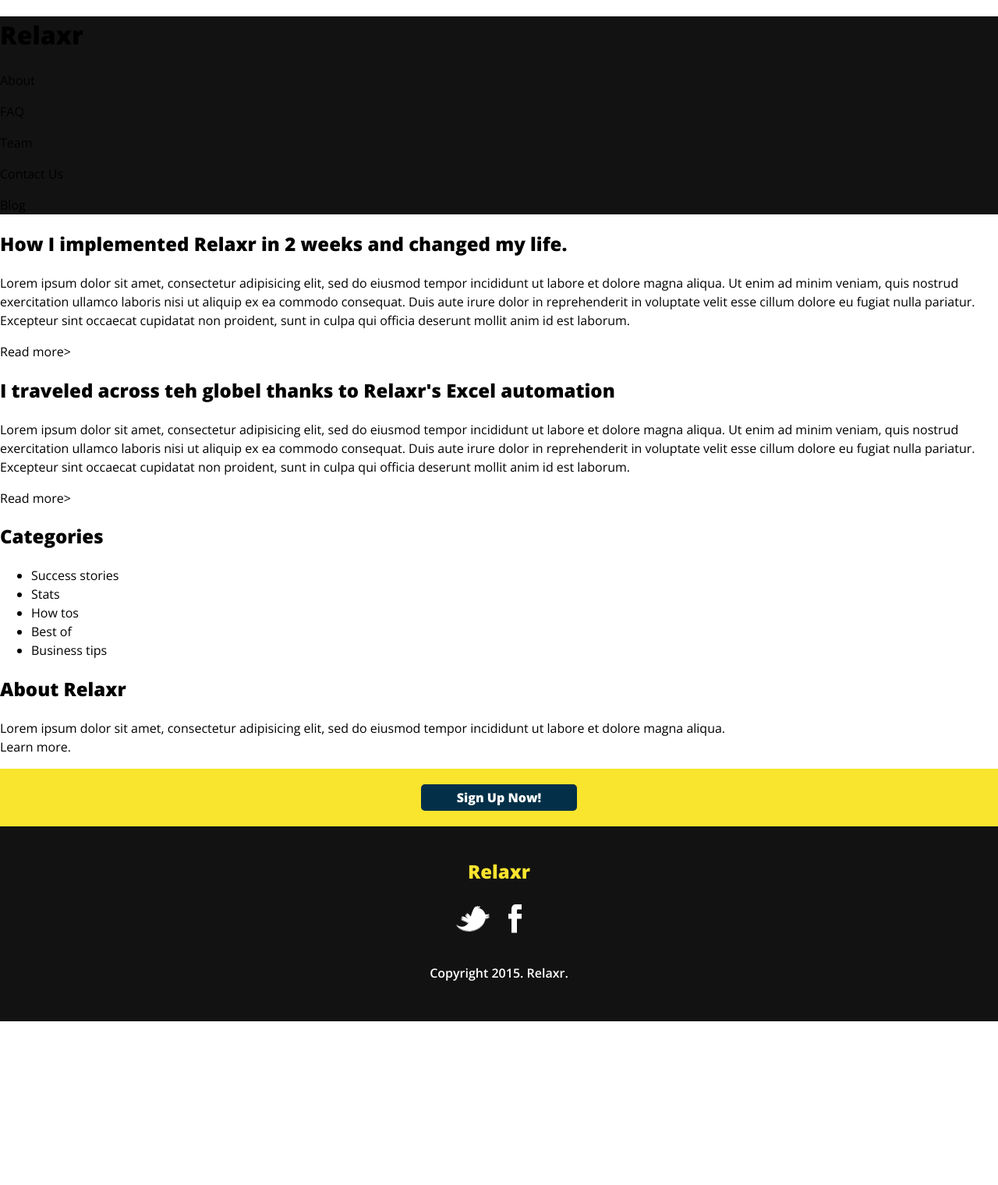
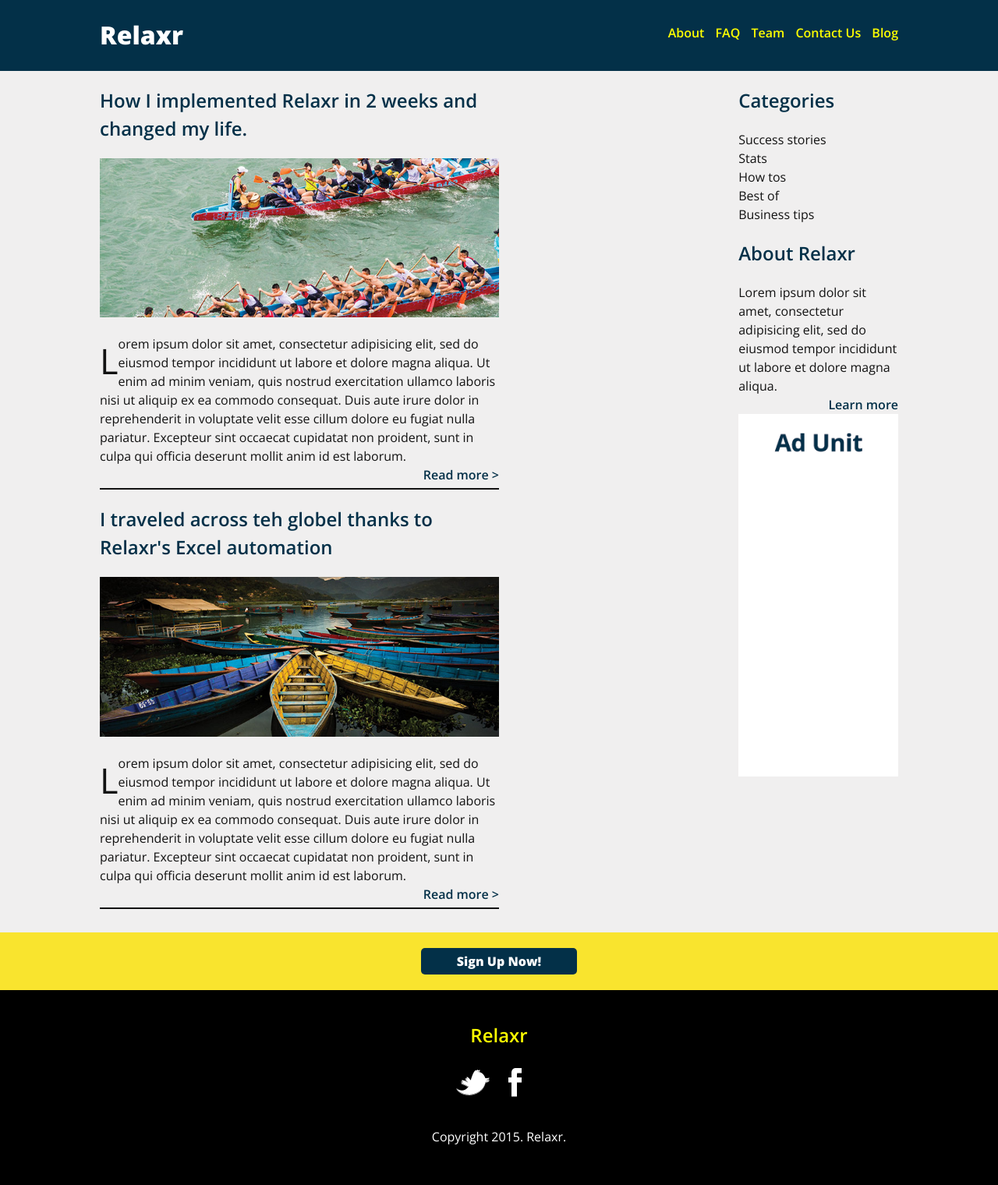
Before and after one commit to ArneZ2017/relaxr, a plain HTML site: page blog.html in a window 1280 px wide. Shown: the whole page at 78% size. Before the commit the page ends 1310 px from the top, so only its background shows below. Drawn offline with nearby package versions, Linux system fonts and the light colour scheme.

Commit message:
blog update

```diff
--- a/blog.html
+++ b/blog.html
@@ -8,31 +8,41 @@
   	<meta name="keywords" content="one, two, three">
 
 	<link rel="stylesheet" href="css/normalize.css">
-	<link rel="stylesheet" href="css/style.css">
+	<link rel="stylesheet" href="css/blog_style.css">
 	<link rel="stylesheet" href="https://fonts.googleapis.com/css?family=Open+Sans:300,300i,400,600,800">
 
 </head>
 
 <body>
 
-	<header class="almost-black">
+
+
+
+<header class="clearfix">
+
 		<h1>
 			Relaxr
 		</h1>
-		<p>About</p>
-		<p>FAQ</p>
-		<p>Team</p>
-		<p>Contact Us</p>
-		<p>Blog</p>
-	</header>
+
+
+	<nav>
+		<a href="">About</a>
+		<a href="">FAQ</a>
+		<a href="">Team</a>
+		<a href="">Contact Us</a>
+		<a href="">Blog</a>
+	</nav>
+
+</header>
+
+	<div class="container clearfix">
 
 	<main>
 		<h2>
 			How I implemented Relaxr in 2 weeks and changed my life.
 		</h2>
-		<div> <!-- For the picture -->
 
-		</div>
+		<img src="../images/blog_photo1.jpg">
 
 		<p>
 			Lorem ipsum dolor sit amet, consectetur adipisicing elit, sed do eiusmod
@@ -40,32 +50,12 @@
 			quis nostrud exercitation ullamco laboris nisi ut aliquip ex ea commodo
 			consequat. Duis aute irure dolor in reprehenderit in voluptate velit esse
 			cillum dolore eu fugiat nulla pariatur. Excepteur sint occaecat cupidatat non
-			proident, sunt in culpa qui officia deserunt mollit anim id est laborum.
+			proident, sunt in culpa qui officia deserunt mollit anim id est laborum. <br> <a href="">Read more ></a>
 		</p>
 
-		<p>
-			Read more>
-		</p>
 
-		<h2>
-			I traveled across teh globel thanks to Relaxr's Excel automation
-		</h2>
 
-		<div>
-			<!-- for picture -->
-		</div>
 
-		<p>
-			Lorem ipsum dolor sit amet, consectetur adipisicing elit, sed do eiusmod
-			tempor incididunt ut labore et dolore magna aliqua. Ut enim ad minim veniam,
-			quis nostrud exercitation ullamco laboris nisi ut aliquip ex ea commodo
-			consequat. Duis aute irure dolor in reprehenderit in voluptate velit esse
-			cillum dolore eu fugiat nulla pariatur. Excepteur sint occaecat cupidatat non
-			proident, sunt in culpa qui officia deserunt mollit anim id est laborum.
-		</p>
-		<p>
-			Read more>
-		</p>
 
 	</main>
 
@@ -75,11 +65,21 @@
 		</h2>
 
 		<ul>
-			<li>Success stories</li>
-			<li>Stats</li>
-			<li>How tos</li>
-			<li>Best of</li>
-			<li>Business tips</li>
+			<li>
+				<a href="">Success stories</a>
+			</li>
+			<li>
+				<a href="">Stats</a>
+			</li>
+			<li>
+				<a href="">How tos</a>
+			</li>
+			<li>
+				<a href="">Best of</a>
+			</li>
+			<li>
+				<a href="">Business tips</a>
+			</li>
 		</ul>
 
 		<h2>
@@ -88,27 +88,51 @@
 
 		<p>
 			Lorem ipsum dolor sit amet, consectetur adipisicing elit, sed do eiusmod
-			tempor incididunt ut labore et dolore magna aliqua. <br> Learn more.
+			tempor incididunt ut labore et dolore magna aliqua. <br> <a href="">Learn more</a>
 		</p>
 
-		<div>
-			<!-- for the picture -->
-		</div>
+		<img src="../images/ad-unit.png">
+
 
 	</aside>
 
+	<main>
+
+		<h2>
+			I traveled across teh globel thanks to Relaxr's Excel automation
+		</h2>
+
+		<img src="../images/blog_photo2.jpg">
+
+		<p>
+			Lorem ipsum dolor sit amet, consectetur adipisicing elit, sed do eiusmod
+			tempor incididunt ut labore et dolore magna aliqua. Ut enim ad minim veniam,
+			quis nostrud exercitation ullamco laboris nisi ut aliquip ex ea commodo
+			consequat. Duis aute irure dolor in reprehenderit in voluptate velit esse
+			cillum dolore eu fugiat nulla pariatur. Excepteur sint occaecat cupidatat non
+			proident, sunt in culpa qui officia deserunt mollit anim id est laborum. <br> <a href="">Read more ></a>
+		</p>
 
 
-<section class="sign-up-now yellow">
-			<div class="call-to-action dark-blue weight-extrabold">
-					<a href="">Sign Up Now!</a>
-				</div>
+	</main>
 
-		</section>
+</div>
 
-		<footer>
+	<section>
 
-			<div class="footer weight-extrabold almost-black" >
+		<div>
+
+			<a href="">
+				Sign Up Now!
+			</a>
+
+		</div>
+
+	</section>
+
+	<footer>
+
+			<div class="footer">
 
 				<h2>Relaxr</h2>
 
@@ -116,7 +140,7 @@
 
 				<div class="right-picture clearfix"></div>
 
-				<p class="text-centered weight-semibold white">
+				<p>
 					Copyright 2015. Relaxr.
 				</p>
 
@@ -124,6 +148,5 @@
 
 		</footer>
 
-
 </body>
 </html>
--- /dev/null
+++ b/css/blog_style.css
@@ -0,0 +1,195 @@
+/*
+Project Name: Blank Template
+Client: Your Client
+Author: Your Name
+Developer @GA in NYC
+*/
+
+
+/******************************************
+/* SETUP
+/*******************************************/
+
+/* Box Model Hack */
+* {
+  box-sizing: border-box;
+}
+
+/* Clear fix hack */
+.clearfix:before,
+.clearfix:after {
+    content: " ";
+    display: table;
+}
+
+.clearfix:after {
+    clear: both;
+}
+
+/******************************************
+/* BASE STYLES
+/*******************************************/
+
+body {
+	background-color: #f0efef;
+	line-height: 1.5;
+	font-family: 'Open Sans', Helvetica, Arial, sans-serif;
+	color: #121212;
+}
+
+header {
+	background-color: #033048;
+	padding-left: 10%;
+	padding-right: 10%;
+	}
+
+main {
+	float: left;
+	width: 50%;
+	border-bottom: solid 2px;
+	padding-bottom: 5px;
+}
+
+aside {
+	float: right;
+	width: 20%;
+}
+
+nav {
+	font-weight:600;
+	float:right;
+	padding-top: 30px;
+	padding-bottom: 30px;
+}
+
+/******************************************
+/* LAYOUT
+/*******************************************/
+
+/* Center the container */
+.container {
+max-width: 90%;
+  margin: 0 auto;
+  width: 1024px;
+  margin-bottom: 30px;
+
+}
+
+/******************************************
+/* ADDITIONAL STYLES
+/*******************************************/
+
+
+h1 {
+	float: left;
+	color: white;
+	font-weight:900;
+}
+
+h2 {
+	font-weight: 600;
+	color: #033048;
+}
+
+nav a {
+	color: yellow;
+}
+
+p a {
+
+	float: right;
+	color: #033048;
+	font-weight: 600;
+}
+
+aside ul a {
+
+	color:#121212;
+}
+
+main p:first-letter {
+ 	float: left;
+ 	font-size: 45px;
+}
+
+
+nav a {
+	padding-left: 10px;
+}
+
+aside ul {
+
+	list-style: none;
+	margin: 0;
+	padding: 0;
+}
+
+/*Not sure how to center nav vertically in the header*/
+
+a {
+	text-decoration: none;
+}
+
+img {
+	width: 100%;
+}
+
+section {
+
+	clear: both;
+	background-color: #f9e42e;
+	padding: 20px;
+
+}
+
+section div {
+
+	width: 200px;
+	margin: auto; /*centers the div horizontically in the section*/
+	text-align: center;
+	padding: 5px;
+	border-radius: 5px;
+	background-color: #033048;
+	font-weight: 800;
+
+
+}
+
+section div a {
+
+	color:white;
+}
+
+.footer {
+	color: #f9e42e;
+	padding: 20px;
+	text-align: center;
+	height: 250px;
+	background-color: black;
+}
+.left-picture {
+	float:left;
+	height: 45px;
+	width: 49%;
+	background: url("../images/twitter.png") no-repeat right;
+}
+.right-picture {
+	float:right;
+	height: 45px;
+	width: 49%;
+	background: url("../images/facebook.png") no-repeat left;
+}
+footer div p {
+	clear: both;
+	margin-top: 100px;
+}
+
+footer h2 {
+
+	color: yellow;
+	font-weight: 600;
+}
+
+footer p {
+	color:white;
+}
```
Also changed, not shown: images/ad-unit.png (added), images/blog_photo1.jpg (added), images/blog_photo2.jpg (added).
